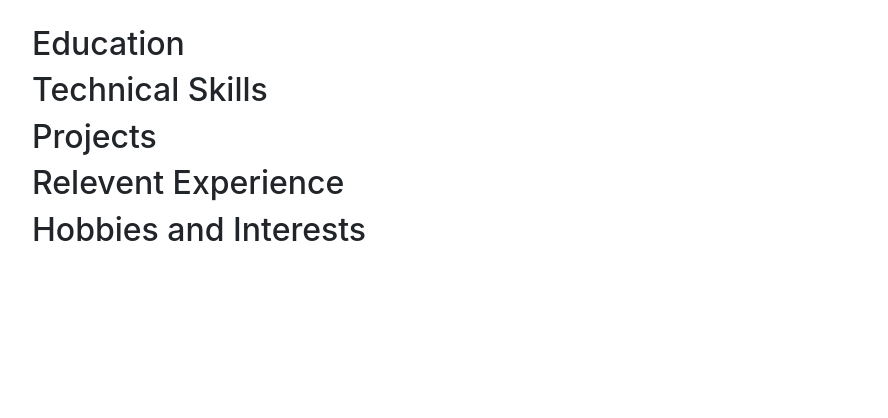
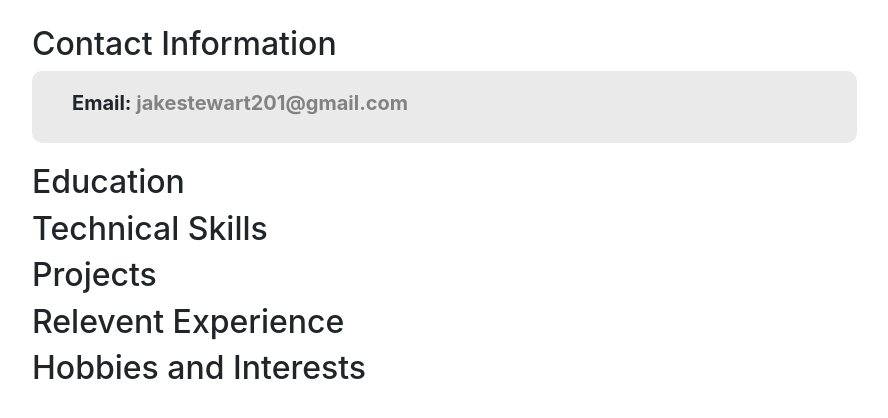
Before and after one commit to JakeStewart201/bridging-coursework, a Django app: page /cv/ in a window 1280 px wide. Shown: the part 56-474 px from the top of the page, without its empty margins (148-1036 px from the left). Run offline with Django 3.2, Linux system fonts and the light colour scheme; data that the repository does not hold is empty; some libraries are stand-ins or nearby versions.

Commit message:
Added contact information to cv page

```diff
--- a/cv/templates/cv/cv_page.html
+++ b/cv/templates/cv/cv_page.html
@@ -4,6 +4,19 @@
 {% block page_name %}Jake's CV{% endblock %}
 
 {% block content %}
+    <div id="contact">
+        <h2 class="section">Contact Information</h2>
+        <div class="qualification cv-block ">
+            <div class="h5 font-weight-bold">
+                <div class="course d-inline-block">
+                    Email:
+                </div>
+                <div class="date d-inline-block">
+                    jakestewart201@gmail.com
+                </div>
+            </div>
+        </div>
+    </div>
     <div id="education">
         <h2 class="section">Education</h2>
         {% if user.is_authenticated %}
```
